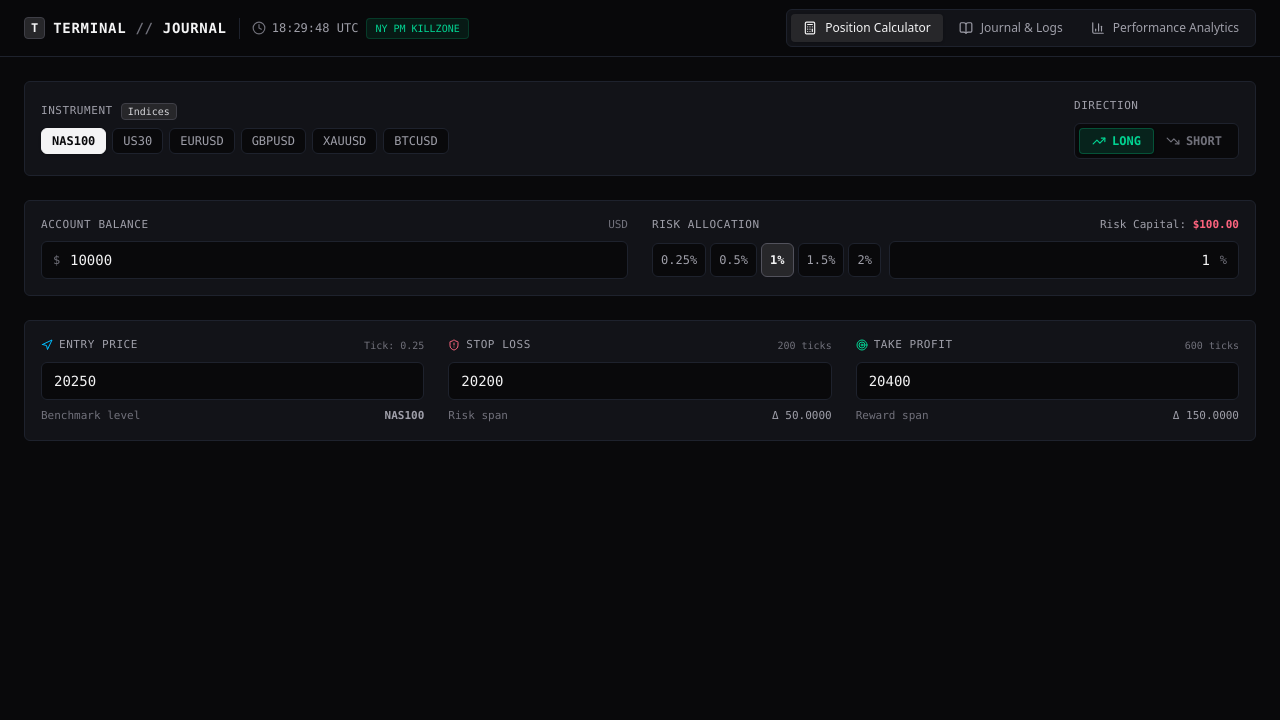
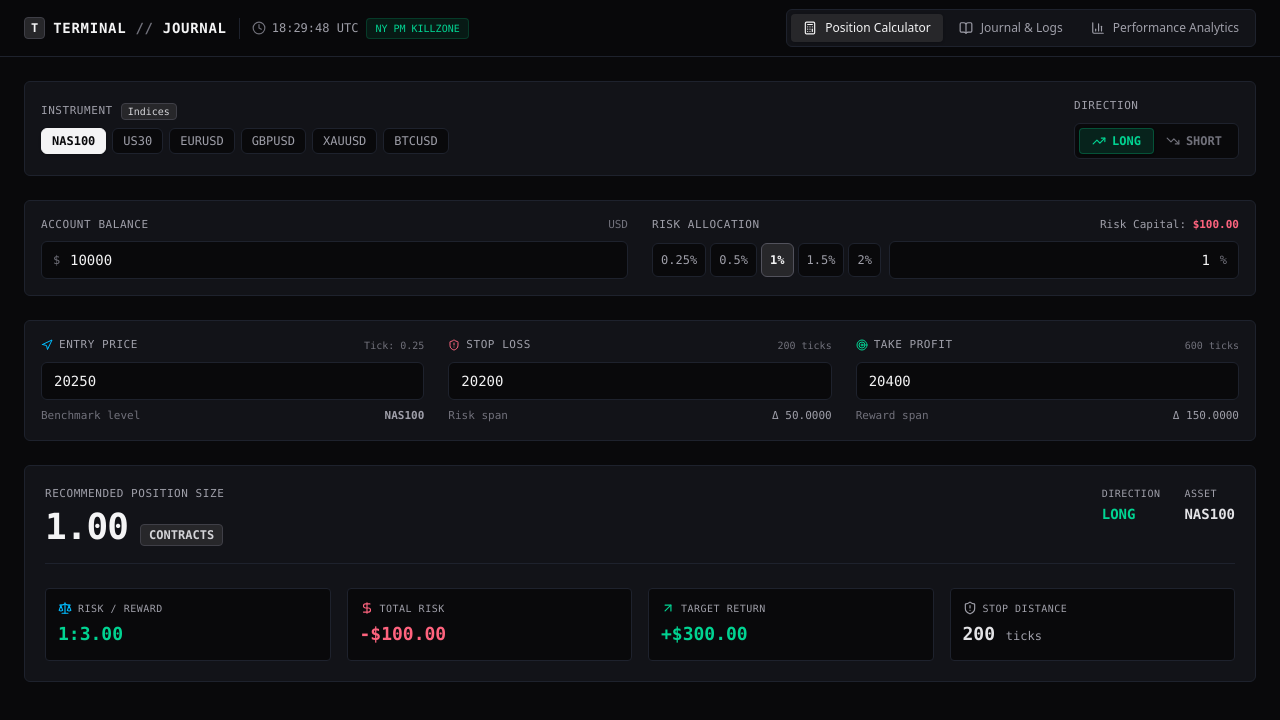
Before and after one commit to akio-q/trading-journal, a Next.js app: page / in a window 1280 px wide. Shown: the top 720 px of the page. Built offline with nearby package versions, Linux system fonts and the light colour scheme.

Commit message:
feat(calculator): connect calculation engine to live results HUD

```diff
--- a/components/calculator.tsx
+++ b/components/calculator.tsx
@@ -7,12 +7,17 @@ import {
   AssetSymbol,
   TradeDirection,
 } from "@/types/trading";
+import { calculatePositionSize } from "@/lib/calculations";
 import {
   TrendingUp,
   TrendingDown,
   Target,
   ShieldAlert,
   Navigation,
+  AlertTriangle,
+  Scale,
+  DollarSign,
+  ArrowUpRight,
 } from "lucide-react";
 
 const RISK_PRESETS = [0.25, 0.5, 1.0, 1.5, 2.0] as const;
@@ -45,11 +50,8 @@ export function PositionCalculator() {
   };
 
   const currentSpec = ASSET_SPECS[selectedAsset];
-  const cashAtRiskPreview = (accountBalance * (riskPercentage / 100)).toFixed(
-    2,
-  );
 
-  // Derived metrics for price deltas
+  // Derived price validation
   const isSlInvalid =
     direction === "long"
       ? stopLossPrice >= entryPrice
@@ -66,6 +68,20 @@ export function PositionCalculator() {
     currentSpec.tickSize > 0 ? Math.round(slDelta / currentSpec.tickSize) : 0;
   const tpTicks =
     currentSpec.tickSize > 0 ? Math.round(tpDelta / currentSpec.tickSize) : 0;
+
+  // Real-time pure position calculation
+  const result = calculatePositionSize({
+    accountBalance,
+    riskPercentage,
+    entryPrice,
+    stopLossPrice,
+    takeProfitPrice,
+    direction,
+    spec: currentSpec,
+  });
+
+  const positionUnitLabel =
+    currentSpec.category === "Indices" ? "CONTRACTS" : "LOTS";
 
   return (
     <div className="w-full space-y-6">
@@ -183,7 +199,7 @@ export function PositionCalculator() {
               <span className="text-[11px] font-mono text-zinc-400">
                 Risk Capital:{" "}
                 <strong className="text-rose-400 font-semibold tabular-nums">
-                  ${cashAtRiskPreview}
+                  ${result.cashAtRisk.toFixed(2)}
                 </strong>
               </span>
             </div>
@@ -354,6 +370,121 @@ export function PositionCalculator() {
           </div>
         </div>
       </div>
+
+      {/* 4. Live Results HUD Card */}
+      <div className="p-5 rounded-md border border-[#1e222d] bg-[#121318]">
+        {!result.isValid ? (
+          <div className="flex items-center gap-3 p-3 rounded bg-rose-500/10 border border-rose-500/20 text-rose-400 font-mono text-xs">
+            <AlertTriangle className="w-4 h-4 shrink-0 text-rose-400" />
+            <span>{result.errorMessage || "Invalid trade geometry."}</span>
+          </div>
+        ) : (
+          <div className="space-y-6">
+            <div className="flex flex-col md:flex-row md:items-baseline justify-between gap-4 pb-4 border-b border-[#1e222d]">
+              <div>
+                <span className="text-[11px] font-mono uppercase tracking-wider text-zinc-400 block mb-1">
+                  Recommended Position Size
+                </span>
+                <div className="flex items-baseline gap-3">
+                  <span className="text-4xl font-mono font-bold text-zinc-100 tracking-tight tabular-nums">
+                    {result.positionSize.toFixed(2)}
+                  </span>
+                  <span className="text-xs font-mono font-semibold px-2 py-0.5 rounded bg-zinc-800 text-zinc-300 border border-zinc-700">
+                    {positionUnitLabel}
+                  </span>
+                </div>
+              </div>
+
+              <div className="flex items-center gap-6">
+                <div>
+                  <span className="text-[10px] font-mono uppercase tracking-wider text-zinc-400 block">
+                    Direction
+                  </span>
+                  <span
+                    className={`font-mono text-sm font-bold uppercase ${
+                      direction === "long"
+                        ? "text-emerald-400"
+                        : "text-rose-400"
+                    }`}
+                  >
+                    {direction}
+                  </span>
+                </div>
+                <div>
+                  <span className="text-[10px] font-mono uppercase tracking-wider text-zinc-400 block">
+                    Asset
+                  </span>
+                  <span className="font-mono text-sm font-bold text-zinc-200">
+                    {selectedAsset}
+                  </span>
+                </div>
+              </div>
+            </div>
+
+            {/* Metrics Breakdown Grid */}
+            <div className="grid grid-cols-2 md:grid-cols-4 gap-4">
+              <div className="p-3 rounded bg-[#09090b] border border-[#1e222d] space-y-1">
+                <div className="flex items-center gap-1.5 text-zinc-400">
+                  <Scale className="w-3.5 h-3.5 text-sky-400" />
+                  <span className="text-[10px] font-mono uppercase tracking-wider">
+                    Risk / Reward
+                  </span>
+                </div>
+                <div
+                  className={`text-lg font-mono font-bold tabular-nums ${
+                    result.riskRewardRatio >= 2
+                      ? "text-emerald-400"
+                      : result.riskRewardRatio >= 1
+                        ? "text-zinc-200"
+                        : "text-amber-400"
+                  }`}
+                >
+                  {result.formattedRr}
+                </div>
+              </div>
+
+              <div className="p-3 rounded bg-[#09090b] border border-[#1e222d] space-y-1">
+                <div className="flex items-center gap-1.5 text-zinc-400">
+                  <DollarSign className="w-3.5 h-3.5 text-rose-400" />
+                  <span className="text-[10px] font-mono uppercase tracking-wider">
+                    Total Risk
+                  </span>
+                </div>
+                <div className="text-lg font-mono font-bold text-rose-400 tabular-nums">
+                  -${result.cashAtRisk.toFixed(2)}
+                </div>
+              </div>
+
+              <div className="p-3 rounded bg-[#09090b] border border-[#1e222d] space-y-1">
+                <div className="flex items-center gap-1.5 text-zinc-400">
+                  <ArrowUpRight className="w-3.5 h-3.5 text-emerald-400" />
+                  <span className="text-[10px] font-mono uppercase tracking-wider">
+                    Target Return
+                  </span>
+                </div>
+                <div className="text-lg font-mono font-bold text-emerald-400 tabular-nums">
+                  +${result.projectedProfit.toFixed(2)}
+                </div>
+              </div>
+
+              <div className="p-3 rounded bg-[#09090b] border border-[#1e222d] space-y-1">
+                <div className="flex items-center gap-1.5 text-zinc-400">
+                  <ShieldAlert className="w-3.5 h-3.5 text-zinc-400" />
+                  <span className="text-[10px] font-mono uppercase tracking-wider">
+                    Stop Distance
+                  </span>
+                </div>
+                <div className="text-lg font-mono font-bold text-zinc-200 tabular-nums">
+                  {slTicks}{" "}
+                  <span className="text-xs font-normal text-zinc-400">
+                    ticks
+                  </span>
+                </div>
+              </div>
+            </div>
+          </div>
+        )}
+      </div>
     </div>
   );
 }
```
